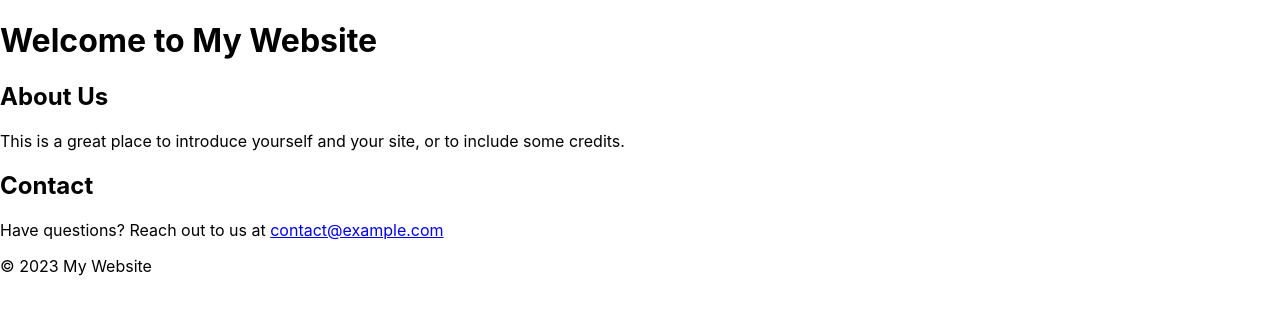
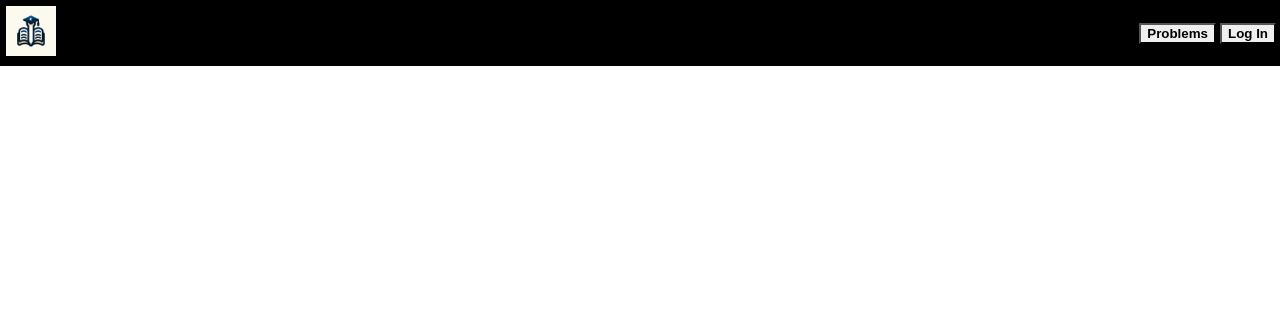
Before and after one commit to SeleemS/ielts-react, a React (Create React App) app: page / in a window 1280 px wide. Shown: the top 314 px of the page. Built offline with nearby package versions, Linux system fonts and the light colour scheme.

Commit message:
Add navbar

```diff
--- /dev/null
+++ b/src/components/Navbar.js
@@ -0,0 +1,34 @@
+import React from 'react';
+import {
+  Flex,
+  Box,
+  Spacer,
+  Button,
+  Image,
+  HStack
+} from '@chakra-ui/react';
+
+const Navbar = () => {
+    return (
+        <Flex as="header" bg="black" p={4} color="white" align="center">
+            {/* Logo */}
+            <Box p="2">
+                <Image src="/image.png" alt="Logo" boxSize="50px" />
+            </Box>
+
+            <Spacer />
+
+            {/* Navigation Items */}
+            <HStack spacing={4}>
+                <Button colorScheme="teal" variant="solid" fontWeight="bold" _hover={{ bg: "teal.600" }}>
+                    Problems
+                </Button>
+                <Button colorScheme="teal" variant="solid" fontWeight="bold" _hover={{ bg: "teal.600" }}>
+                    Log In
+                </Button>
+            </HStack>
+        </Flex>
+    );
+}
+
+export default Navbar;
--- a/src/pages/HomePage.js
+++ b/src/pages/HomePage.js
@@ -1,30 +1,28 @@
 import React from 'react';
+import {
+  Box,
+  Container,
+  Heading,
+  Text,
+  Link,
+  VStack,
+} from '@chakra-ui/react';
+import Navbar from '../components/Navbar.js'; // Make sure the path is correct
 
 const HomePage = () => {
     return (
-        <div>
-            <header>
-                <h1>Welcome to My Website</h1>
-                <nav>
-                    {/* Navigation items here */}
-                </nav>
-            </header>
+        <Box>
+            {/* Include Navbar */}
+            <Navbar />
 
-            <main>
-                <section>
-                    <h2>About Us</h2>
-                    <p>This is a great place to introduce yourself and your site, or to include some credits.</p>
-                </section>
-                <section>
-                    <h2>Contact</h2>
-                    <p>Have questions? Reach out to us at <a href="mailto:contact@example.com">contact@example.com</a></p>
-                </section>
-            </main>
+            {/* Main Content */}
+            <Container maxW="container.md" centerContent py={6}>
+                {/* Your content */}
+            </Container>
 
-            <footer>
-                <p>© 2023 My Website</p>
-            </footer>
-        </div>
+            {/* Footer */}
+            {/* Your footer */}
+        </Box>
     );
 }
 
```
Also changed, not shown: public/image.png (added), src/pages/HomePage.css (added).
